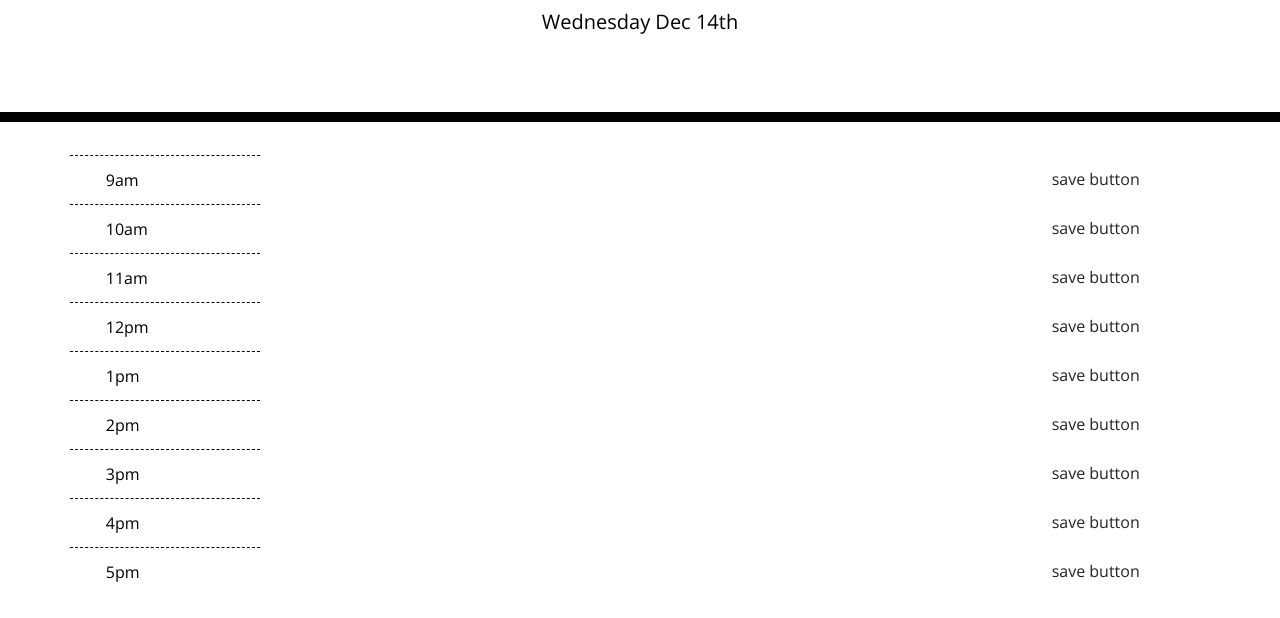
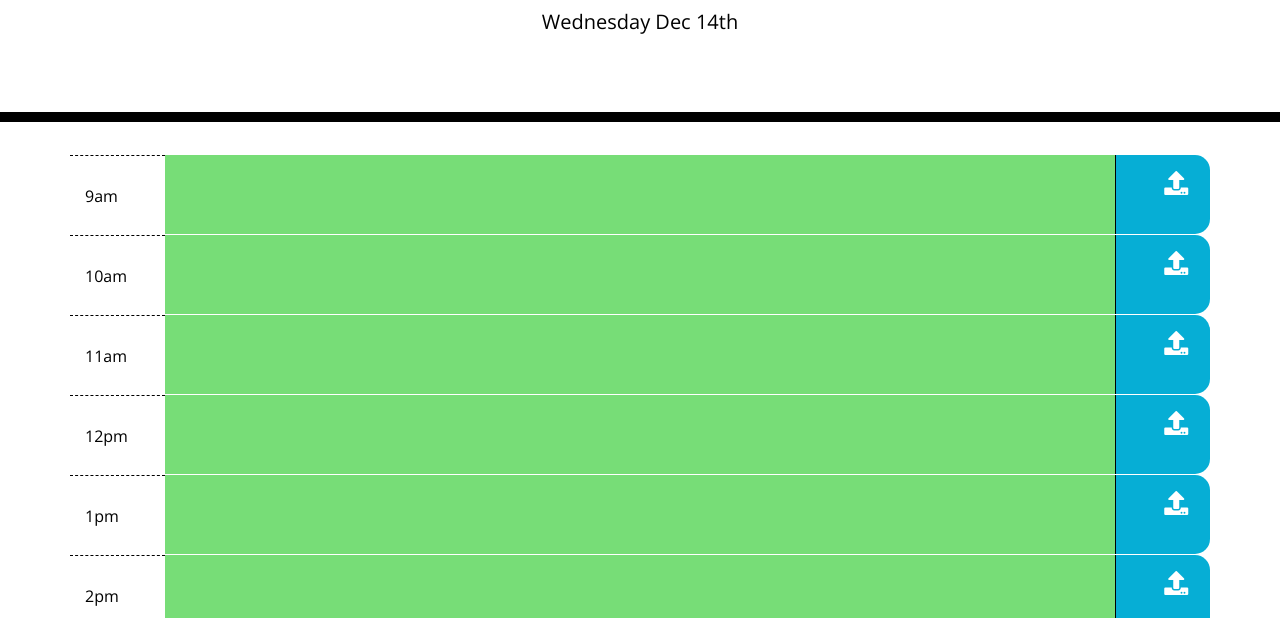
Before and after one commit to Zakaria1986/Event-planner, a plain HTML site: page index.html in a window 1280 px wide. Shown: the part 182-800 px from the top of the page. Drawn offline with nearby package versions, Linux system fonts and the light colour scheme.

Commit message:
updated the tables

```diff
--- a/assets/jquery/jquery.js
+++ b/assets/jquery/jquery.js
@@ -5,13 +5,15 @@
 **  SO THAT I can manage my time effectively
 */
 
+// const { contains } = require("jquery");
+
 //const { holdReady } = require("jquery");
 
 // Global veriables
 
 // will store: id, time, input, which then will be upated and saved based on the id from local storange
 var data = [];
-var pageRow = $(".row");
+var container = $(".container");
 
 
 var startOfBusiness = moment(09, 'hh');
@@ -57,19 +59,28 @@ localStorage.setItem("data", JSON.stringify(data));
 var getItem = JSON.parse(localStorage.getItem("data"));
 getItem.forEach(function (item, index) {
 
-    var columns = `
-  <div class="col col-2 hour">
-     ${item.time}
+    var rows = `
+
+    <div class="row">
+        <div class=" plans col col-1 hour">
+        ${item.time}
+        </div>
+        <div class=" plans future col col-10">
+        ${item.inputs}
+        </div>
+        <div class=" plans saveBtn col col-1">
+        <i class="fas fa-upload"></i>
+
+        </div>
   </div>
-  <div class=" col col-8">
-  ${item.inputs}
-  </div>
-  <div class=" col col-2">
-    save button
-  </div
 `
+    container.append(rows);
 
-    pageRow.append(columns);
+    // increasing the i fontawesome size
+    $(".fa-upload").css({
+        "font-size": "1.5rem",
+        "text-align": "justify"
+    });
 
 });
 
--- a/index.html
+++ b/index.html
@@ -32,9 +32,8 @@
     </header>
     <div class="container">
       <!-- Timeblocks go here -->
-      <div class="row">
 
-      </div>
+
     </div>
 
 
```
